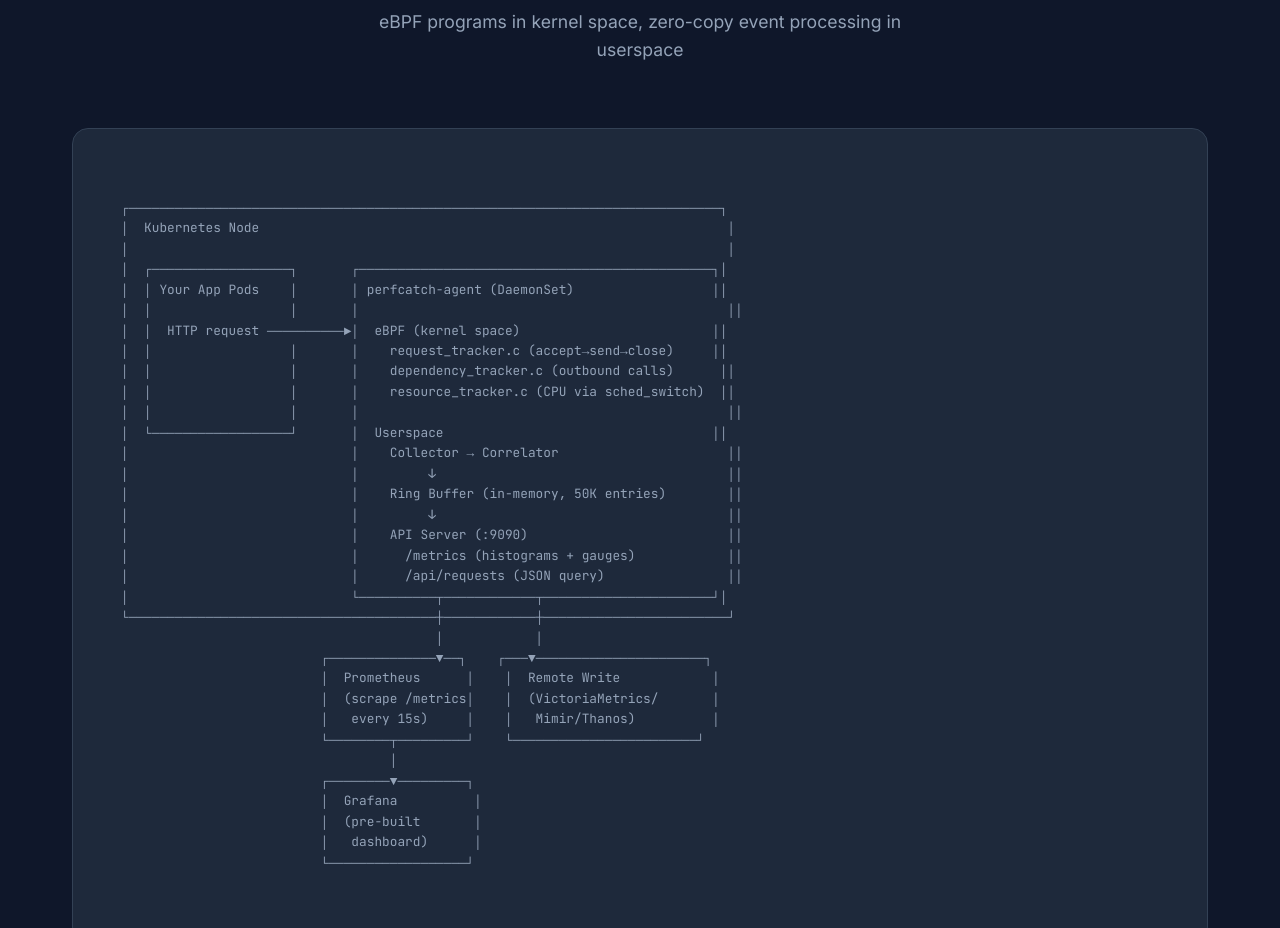
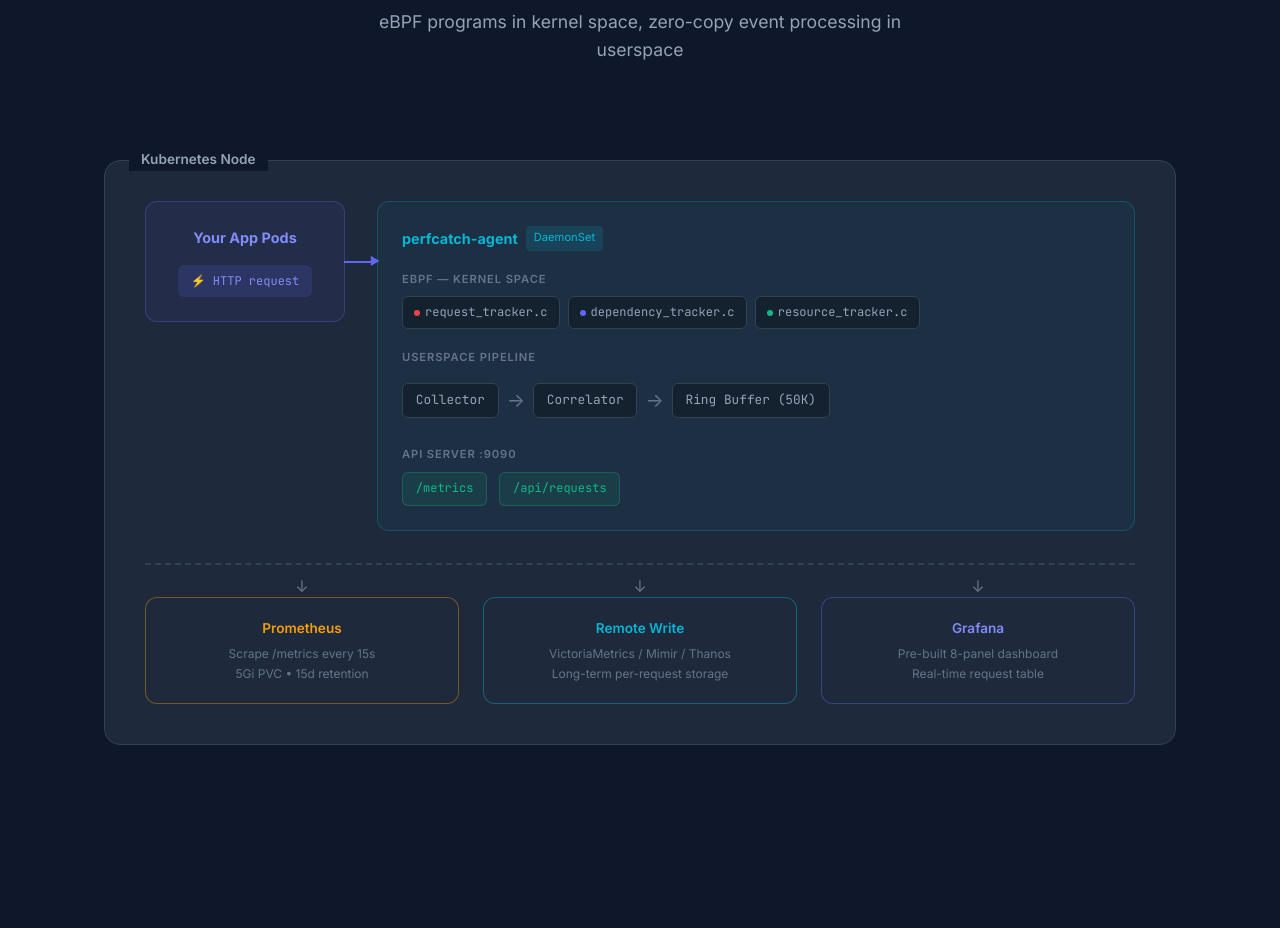
Before and after one commit to DevOpsArts/perfcatch, a plain HTML site: page docs/index.html in a window 1280 px wide. Shown: the part 2580-3508 px from the top of the page. Drawn offline with Linux system fonts and the light colour scheme.

Commit message:
feat: replace ASCII architecture with visual CSS diagram

```diff
--- a/docs/index.html
+++ b/docs/index.html
@@ -372,17 +372,247 @@
         }
 
         /* Architecture */
-        .arch-diagram {
+        /* Architecture Diagram */
+        .arch-container {
+            position: relative;
+            padding: 2rem;
+        }
+
+        .arch-node-box {
             background: var(--bg-card);
             border: 1px solid var(--border);
             border-radius: 16px;
-            padding: 3rem;
+            padding: 2.5rem;
+            position: relative;
+        }
+
+        .arch-node-box::before {
+            content: 'Kubernetes Node';
+            position: absolute;
+            top: -12px;
+            left: 24px;
+            background: var(--bg-dark);
+            padding: 0 12px;
+            font-size: 0.85rem;
+            font-weight: 600;
+            color: var(--text-muted);
+        }
+
+        .arch-inner {
+            display: grid;
+            grid-template-columns: 200px 1fr;
+            gap: 2rem;
+            align-items: start;
+        }
+
+        .arch-pod-box {
+            background: rgba(99, 102, 241, 0.08);
+            border: 1px solid rgba(99, 102, 241, 0.3);
+            border-radius: 12px;
+            padding: 1.5rem;
+            text-align: center;
+            position: relative;
+        }
+
+        .arch-pod-box h4 {
+            font-size: 0.9rem;
+            color: var(--primary-light);
+            margin-bottom: 1rem;
+        }
+
+        .arch-pod-box .arch-arrow-out {
+            position: absolute;
+            right: -2rem;
+            top: 50%;
+            transform: translateY(-50%);
+            width: 2rem;
+            height: 2px;
+            background: var(--primary);
+        }
+
+        .arch-pod-box .arch-arrow-out::after {
+            content: '▶';
+            position: absolute;
+            right: -4px;
+            top: -8px;
+            color: var(--primary);
+            font-size: 0.7rem;
+        }
+
+        .arch-request-label {
+            display: inline-flex;
+            align-items: center;
+            gap: 0.4rem;
+            padding: 0.4rem 0.8rem;
+            background: rgba(99, 102, 241, 0.15);
+            border-radius: 6px;
+            font-size: 0.75rem;
             font-family: 'JetBrains Mono', monospace;
+            color: var(--primary-light);
+        }
+
+        .arch-agent-box {
+            background: rgba(6, 182, 212, 0.05);
+            border: 1px solid rgba(6, 182, 212, 0.25);
+            border-radius: 12px;
+            padding: 1.5rem;
+            position: relative;
+        }
+
+        .arch-agent-box h4 {
+            font-size: 0.9rem;
+            color: var(--accent);
+            margin-bottom: 1.25rem;
+            display: flex;
+            align-items: center;
+            gap: 0.5rem;
+        }
+
+        .arch-agent-box h4 span {
+            font-size: 0.7rem;
+            padding: 0.2rem 0.5rem;
+            background: rgba(6, 182, 212, 0.15);
+            border-radius: 4px;
+            font-weight: 400;
+        }
+
+        .arch-section {
+            margin-bottom: 1.25rem;
+        }
+
+        .arch-section:last-child {
+            margin-bottom: 0;
+        }
+
+        .arch-section-label {
+            font-size: 0.7rem;
+            text-transform: uppercase;
+            letter-spacing: 0.08em;
+            color: var(--text-dim);
+            margin-bottom: 0.5rem;
+            font-weight: 600;
+        }
+
+        .arch-items {
+            display: flex;
+            flex-wrap: wrap;
+            gap: 0.5rem;
+        }
+
+        .arch-item {
+            display: inline-flex;
+            align-items: center;
+            gap: 0.3rem;
+            padding: 0.35rem 0.7rem;
+            background: rgba(0, 0, 0, 0.3);
+            border-radius: 6px;
+            font-size: 0.75rem;
+            font-family: 'JetBrains Mono', monospace;
+            color: var(--text-muted);
+            border: 1px solid var(--border);
+        }
+
+        .arch-item .dot {
+            width: 6px;
+            height: 6px;
+            border-radius: 50%;
+        }
+
+        .dot-red { background: #ef4444; }
+        .dot-blue { background: #6366f1; }
+        .dot-green { background: #10b981; }
+        .dot-cyan { background: #06b6d4; }
+        .dot-yellow { background: #f59e0b; }
+
+        .arch-flow {
+            display: flex;
+            align-items: center;
+            gap: 0.5rem;
+            padding: 0.5rem 0;
+        }
+
+        .arch-flow-arrow {
+            color: var(--text-dim);
+            font-size: 1.2rem;
+        }
+
+        .arch-flow-item {
+            padding: 0.4rem 0.8rem;
+            background: rgba(0, 0, 0, 0.3);
+            border-radius: 6px;
             font-size: 0.8rem;
-            line-height: 1.6;
-            overflow-x: auto;
-            white-space: pre;
+            font-family: 'JetBrains Mono', monospace;
             color: var(--text-muted);
+            border: 1px solid var(--border);
+        }
+
+        .arch-endpoints {
+            display: flex;
+            gap: 0.75rem;
+            margin-top: 0.5rem;
+        }
+
+        .arch-endpoint {
+            padding: 0.4rem 0.8rem;
+            background: rgba(16, 185, 129, 0.1);
+            border: 1px solid rgba(16, 185, 129, 0.3);
+            border-radius: 6px;
+            font-size: 0.75rem;
+            font-family: 'JetBrains Mono', monospace;
+            color: var(--success);
+        }
+
+        /* External services below the node */
+        .arch-externals {
+            display: grid;
+            grid-template-columns: repeat(3, 1fr);
+            gap: 1.5rem;
+            margin-top: 2rem;
+            padding-top: 2rem;
+            border-top: 2px dashed var(--border);
+        }
+
+        .arch-external {
+            background: var(--bg-card);
+            border: 1px solid var(--border);
+            border-radius: 12px;
+            padding: 1.25rem;
+            text-align: center;
+            position: relative;
+        }
+
+        .arch-external::before {
+            content: '↓';
+            position: absolute;
+            top: -1.5rem;
+            left: 50%;
+            transform: translateX(-50%);
+            color: var(--text-dim);
+            font-size: 1rem;
+        }
+
+        .arch-external h5 {
+            font-size: 0.85rem;
+            font-weight: 600;
+            margin-bottom: 0.3rem;
+        }
+
+        .arch-external p {
+            font-size: 0.75rem;
+            color: var(--text-dim);
+        }
+
+        .arch-external.prom { border-color: rgba(245, 158, 11, 0.4); }
+        .arch-external.prom h5 { color: var(--warning); }
+        .arch-external.remote { border-color: rgba(6, 182, 212, 0.4); }
+        .arch-external.remote h5 { color: var(--accent); }
+        .arch-external.grafana { border-color: rgba(99, 102, 241, 0.4); }
+        .arch-external.grafana h5 { color: var(--primary-light); }
+
+        @media (max-width: 768px) {
+            .arch-inner { grid-template-columns: 1fr; }
+            .arch-externals { grid-template-columns: 1fr; }
+            .arch-pod-box .arch-arrow-out { display: none; }
         }
 
         /* Metrics Table */
@@ -674,40 +904,66 @@ STATUS: deployed</span>
             <h2>How It Works</h2>
             <p>eBPF programs in kernel space, zero-copy event processing in userspace</p>
         </div>
-        <div class="arch-diagram">
-┌─────────────────────────────────────────────────────────────────────────────┐
-│  Kubernetes Node                                                             │
-│                                                                              │
-│  ┌──────────────────┐       ┌──────────────────────────────────────────────┐│
-│  │ Your App Pods    │       │ perfcatch-agent (DaemonSet)                  ││
-│  │                  │       │                                                ││
-│  │  HTTP request ──────────►│  eBPF (kernel space)                         ││
-│  │                  │       │    request_tracker.c (accept→send→close)     ││
-│  │                  │       │    dependency_tracker.c (outbound calls)      ││
-│  │                  │       │    resource_tracker.c (CPU via sched_switch)  ││
-│  │                  │       │                                                ││
-│  └──────────────────┘       │  Userspace                                   ││
-│                             │    Collector → Correlator                      ││
-│                             │         ↓                                      ││
-│                             │    Ring Buffer (in-memory, 50K entries)        ││
-│                             │         ↓                                      ││
-│                             │    API Server (:9090)                          ││
-│                             │      /metrics (histograms + gauges)            ││
-│                             │      /api/requests (JSON query)                ││
-│                             └──────────┬────────────┬──────────────────────┘│
-└────────────────────────────────────────┼────────────┼────────────────────────┘
-                                         │            │
-                          ┌──────────────▼──┐    ┌───▼──────────────────────┐
-                          │  Prometheus      │    │  Remote Write            │
-                          │  (scrape /metrics│    │  (VictoriaMetrics/       │
-                          │   every 15s)     │    │   Mimir/Thanos)          │
-                          └────────┬─────────┘    └────────────────────────┘
-                                   │
-                          ┌────────▼─────────┐
-                          │  Grafana          │
-                          │  (pre-built       │
-                          │   dashboard)      │
-                          └──────────────────┘
+        <div class="arch-container">
+            <div class="arch-node-box">
+                <div class="arch-inner">
+                    <!-- Left: App Pods -->
+                    <div class="arch-pod-box">
+                        <h4>Your App Pods</h4>
+                        <div class="arch-request-label">⚡ HTTP request</div>
+                        <div class="arch-arrow-out"></div>
+                    </div>
+
+                    <!-- Right: PerfCatch Agent -->
+                    <div class="arch-agent-box">
+                        <h4>perfcatch-agent <span>DaemonSet</span></h4>
+
+                        <div class="arch-section">
+                            <div class="arch-section-label">eBPF — Kernel Space</div>
+                            <div class="arch-items">
+                                <div class="arch-item"><span class="dot dot-red"></span>request_tracker.c</div>
+                                <div class="arch-item"><span class="dot dot-blue"></span>dependency_tracker.c</div>
+                                <div class="arch-item"><span class="dot dot-green"></span>resource_tracker.c</div>
+                            </div>
+                        </div>
+
+                        <div class="arch-section">
+                            <div class="arch-section-label">Userspace Pipeline</div>
+                            <div class="arch-flow">
+                                <div class="arch-flow-item">Collector</div>
+                                <span class="arch-flow-arrow">→</span>
+                                <div class="arch-flow-item">Correlator</div>
+                                <span class="arch-flow-arrow">→</span>
+                                <div class="arch-flow-item">Ring Buffer (50K)</div>
+                            </div>
+                        </div>
+
+                        <div class="arch-section">
+                            <div class="arch-section-label">API Server :9090</div>
+                            <div class="arch-endpoints">
+                                <div class="arch-endpoint">/metrics</div>
+                                <div class="arch-endpoint">/api/requests</div>
+                            </div>
+                        </div>
+                    </div>
+                </div>
+
+                <!-- External Services -->
+                <div class="arch-externals">
+                    <div class="arch-external prom">
+                        <h5>Prometheus</h5>
+                        <p>Scrape /metrics every 15s<br>5Gi PVC • 15d retention</p>
+                    </div>
+                    <div class="arch-external remote">
+                        <h5>Remote Write</h5>
+                        <p>VictoriaMetrics / Mimir / Thanos<br>Long-term per-request storage</p>
+                    </div>
+                    <div class="arch-external grafana">
+                        <h5>Grafana</h5>
+                        <p>Pre-built 8-panel dashboard<br>Real-time request table</p>
+                    </div>
+                </div>
+            </div>
         </div>
     </section>
 
```
